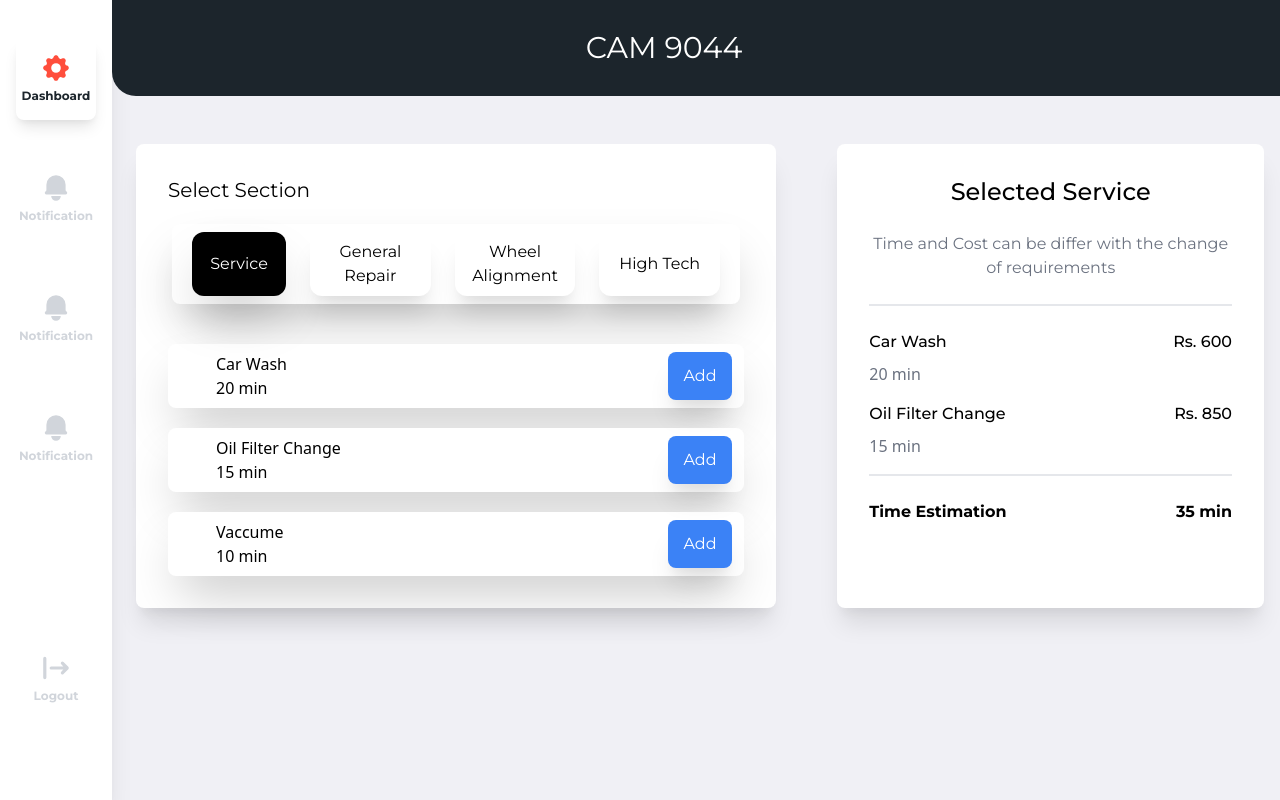
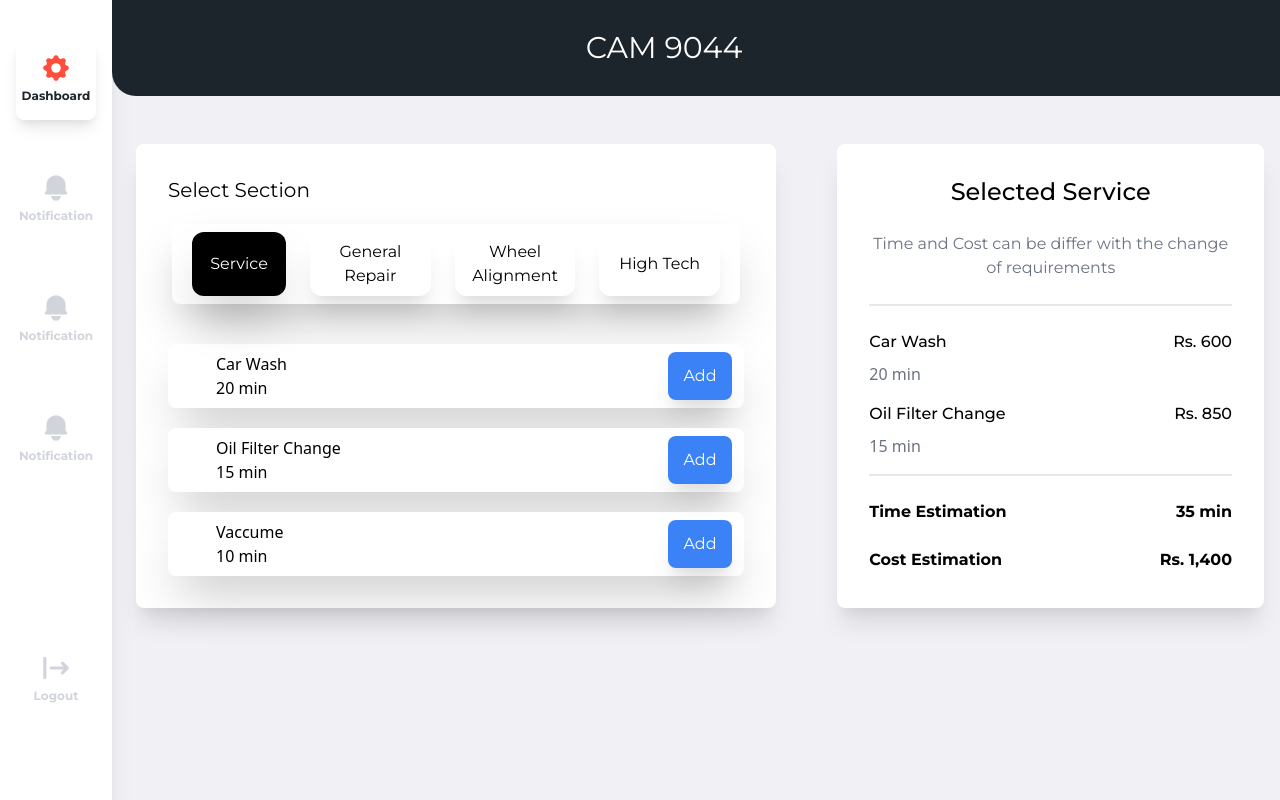
Before and after one commit to dumidu1998/autoaid-front, a React (Create React App) app: page /serviceadvisor/section/selection in a window 1280 px wide. Built offline with nearby package versions, Linux system fonts and the light colour scheme.

Commit message:
SelectedServiceV2.3

```diff
--- /dev/null
+++ b/src/components/Atoms/CostEstimation.js
@@ -0,0 +1,16 @@
+import React from 'react'
+
+export default function CostEstimation(props) {
+    return (
+        <div>
+            <div className="flex justify-between items-center font-bold font-primary ">
+                <div>
+                    Cost Estimation
+                </div>
+                <div>
+                    Rs. {props.cost}
+                </div>
+            </div>
+        </div>
+    )
+}
--- a/src/pages/serviceAdvisor/SectionSelection.js
+++ b/src/pages/serviceAdvisor/SectionSelection.js
@@ -1,4 +1,5 @@
 import React from 'react'
+import CostEstimation from '../../components/Atoms/CostEstimation'
 import SelectedServiceActivitiesSVAD from '../../components/Atoms/SelectedServiceActivitiesSVAD'
 import SelectedSevicesSVAD from '../../components/Atoms/SelectedSevicesSVAD'
 import SectionItems from '../../components/Atoms/serviceStation/SectionItems'
@@ -41,6 +42,9 @@ export default function SectionSelection() {
                             <div className="mt-6">
                                 <TimeEstimationSVAD time="35"/>
                             </div>
+                            <div className="mt-6">
+                                <CostEstimation cost="1,400" />
+                            </div>
                         </div>
                     </div>
                 </div>
```
